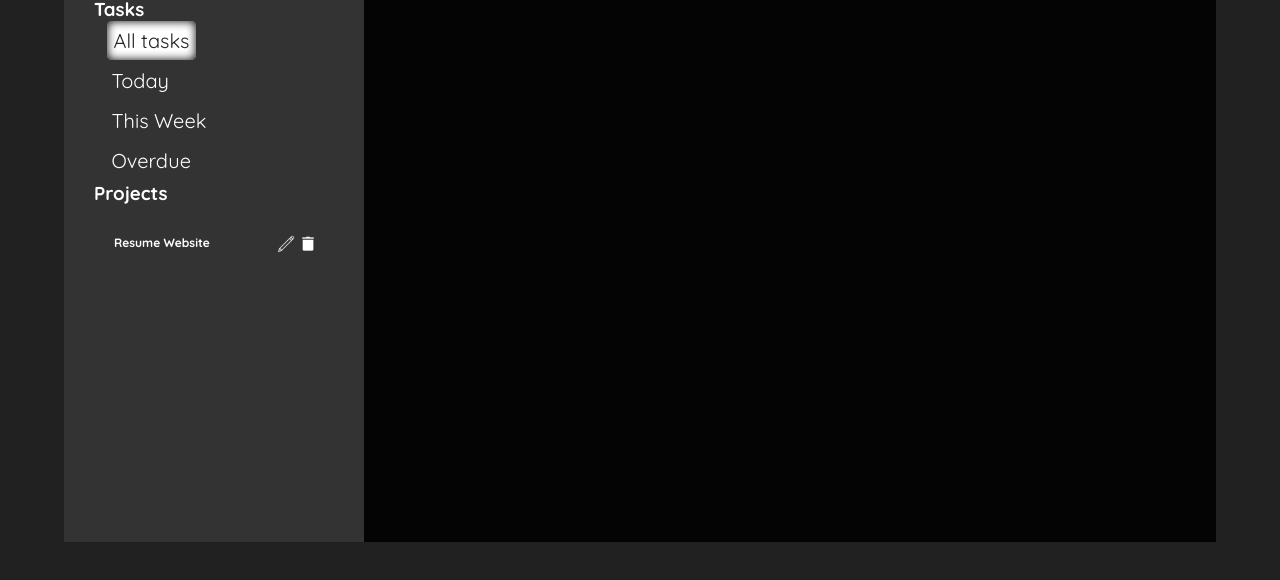
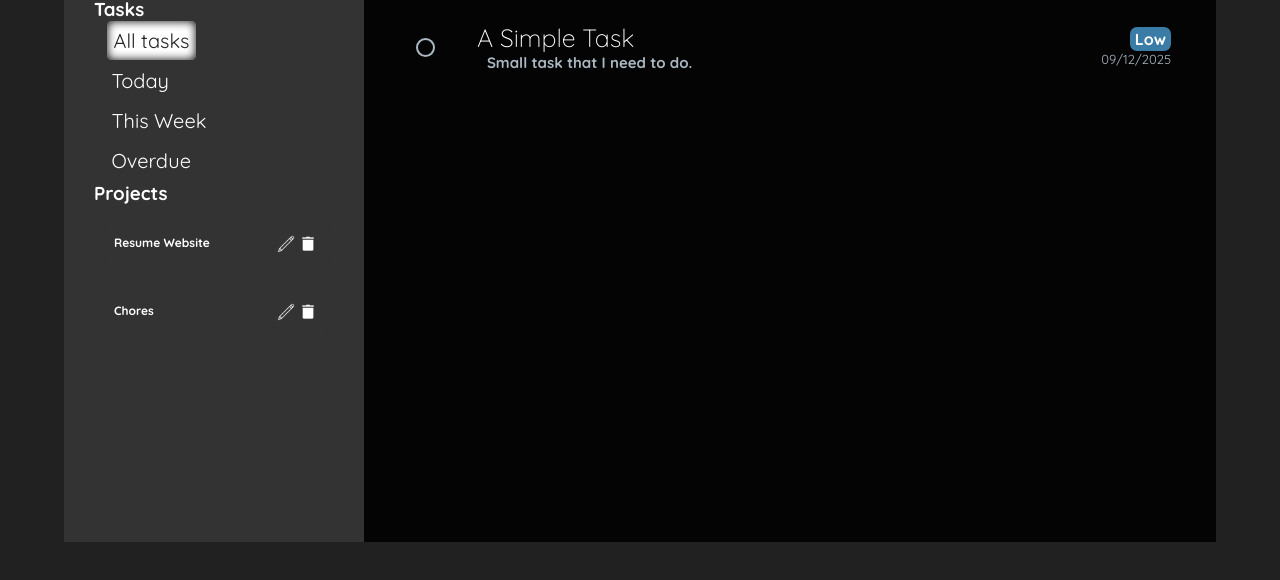
Before and after one commit to daanniill/todo-list, a website built with webpack: page src/template.html in a window 1280 px wide. Both pictures are taken after a click on the link "All tasks". Shown: the part 178-758 px from the top of the page. Built offline with nearby package versions, Linux system fonts and the light colour scheme; a web font is replaced by a local one.

Commit message:
refactored index.js, created displayDriver.js that handles display control on app, created display_task function that displays a task

```diff
--- /dev/null
+++ b/src/displayDriver.js
@@ -0,0 +1,114 @@
+import deleteImg from "./assets/delete.png";
+import editImg from "./assets/edit.png";
+
+import { projects } from ".";
+
+function task_button_driver() {
+    document.querySelector("#all_tasks").addEventListener("focus", () => {
+        display_all_tasks();
+    });
+}
+
+function display_task(task) {
+    // main card
+    const card = document.createElement("div");
+    card.classList.add("card");
+    card.setAttribute("tabindex", "0");
+
+    // left check section
+    const checkContainer = document.createElement("div");
+    const check = document.createElement("div");
+    check.classList.add("check");
+    checkContainer.appendChild(check);
+
+    // description section
+    const descDiv = document.createElement("div");
+    descDiv.classList.add("description");
+
+    const taskName = document.createElement("h1");
+    taskName.id = "task_name";
+    taskName.textContent = task.title;
+
+    const taskDesc = document.createElement("h2");
+    taskDesc.id = "task_description";
+    taskDesc.textContent = task.description;
+
+    descDiv.appendChild(taskName);
+    descDiv.appendChild(taskDesc);
+
+    // details section
+    const detailsDiv = document.createElement("div");
+    detailsDiv.classList.add("details");
+
+    const priority = document.createElement("span");
+    priority.id = "priority";
+    priority.textContent = task.priority;
+
+    const date = document.createElement("span");
+    date.id = "date";
+    date.textContent = task.date;
+
+    const category = document.createElement("span");
+    category.id = "category";
+    category.textContent = task.category;
+
+    detailsDiv.appendChild(priority);
+    detailsDiv.appendChild(date);
+    detailsDiv.appendChild(category);
+
+    // assemble the card
+    card.appendChild(checkContainer);
+    card.appendChild(descDiv);
+    card.appendChild(detailsDiv);
+
+    document.querySelector("#board").appendChild(card)
+}
+
+//showing projects on page
+export const display_projects = () => {
+    task_button_driver()
+    const sidebar = document.querySelector(".projects");
+
+    projects.forEach(project => {
+        // main container
+        const projDiv = document.createElement("div");
+        projDiv.classList.add("proj_side");
+        projDiv.setAttribute("tabindex", "0");
+
+        // project title
+        const heading = document.createElement("h4");
+        heading.textContent = project.title;
+
+        // control container
+        const controlDiv = document.createElement("div");
+        controlDiv.id = "control_side";
+
+        // edit icon
+        const editIcon = document.createElement("img");
+        editIcon.id = "edit_icon";
+        editIcon.src = editImg;
+
+        // delete icon
+        const deleteIcon = document.createElement("img");
+        deleteIcon.id = "delete_icon";
+        deleteIcon.src = deleteImg;
+
+        // assemble
+        controlDiv.appendChild(editIcon);
+        controlDiv.appendChild(deleteIcon);
+
+        projDiv.appendChild(heading);
+        projDiv.appendChild(controlDiv);
+
+        sidebar.append(projDiv)
+    });
+}
+
+//displaying all tasks on board
+export const display_all_tasks = () => {
+    projects.forEach(project => {
+        project.tasks.forEach(task => {
+            display_task(task);
+        });
+    });
+}
--- a/src/index.js
+++ b/src/index.js
@@ -1,11 +1,12 @@
-import deleteImg from "./assets/delete.png";
-import editImg from "./assets/edit.png";
-
 import "./styles.css"
 import "./reminders.css"
 
+import { display_all_tasks, display_projects } from "./displayDriver";
+
 //storage
 let projects = []
+
+export { projects }
 
 //class prototypes
 class Task {
@@ -98,50 +99,11 @@ class Calendar {
     }
 }
 
-//showing projects on page
-function display_projects() {
-    const sidebar = document.querySelector(".projects");
-
-    projects.forEach(project => {
-        // main container
-        const projDiv = document.createElement("div");
-        projDiv.classList.add("proj_side");
-        projDiv.setAttribute("tabindex", "0");
-
-        // project title
-        const heading = document.createElement("h4");
-        heading.textContent = project.title;
-
-        // control container
-        const controlDiv = document.createElement("div");
-        controlDiv.id = "control_side";
-
-        // edit icon
-        const editIcon = document.createElement("img");
-        editIcon.id = "edit_icon";
-        editIcon.src = editImg;
-
-        // delete icon
-        const deleteIcon = document.createElement("img");
-        deleteIcon.id = "delete_icon";
-        deleteIcon.src = deleteImg;
-
-        // assemble
-        controlDiv.appendChild(editIcon);
-        controlDiv.appendChild(deleteIcon);
-
-        projDiv.appendChild(heading);
-        projDiv.appendChild(controlDiv);
-
-        sidebar.append(projDiv)
-    });
-}
-
-display_projects()
-
 //pre-populate projects
 let project1 = new Project("Chores")
 let task1 = new Task("A Simple Task", "Small task that I need to do.", "Low", "09/12/2025", "")
 
 project1.addTask(task1)
 projects.push(project1)
+
+display_projects()
--- a/src/reminders.css
+++ b/src/reminders.css
@@ -1,8 +1,9 @@
 /* BOARD */
 
 #board {
-    display: grid;
-    grid-template-columns: 1;
+    display: flex;
+    flex-direction: column;
+    gap: 15px;
     padding: 25px;
     font-family: "Quicksand", sans-serif;
 }
--- a/src/template.html
+++ b/src/template.html
@@ -17,10 +17,10 @@
                     Tasks
                 </h3>
                 <ul>
-                    <li><a tabindex="0">All tasks</a></li>
-                    <li><a tabindex="0">Today</a></li>
-                    <li><a tabindex="0">This Week</a></li>
-                    <li><a tabindex="0">Overdue</a></li>
+                    <li><a id="all_tasks" tabindex="0">All tasks</a></li>
+                    <li><a id="today_tasks" tabindex="0">Today</a></li>
+                    <li><a id="week_tasks" tabindex="0">This Week</a></li>
+                    <li><a id="overdue_tasks" tabindex="0">Overdue</a></li>
                 </ul>
             </div>
             <div class="projects">
```
